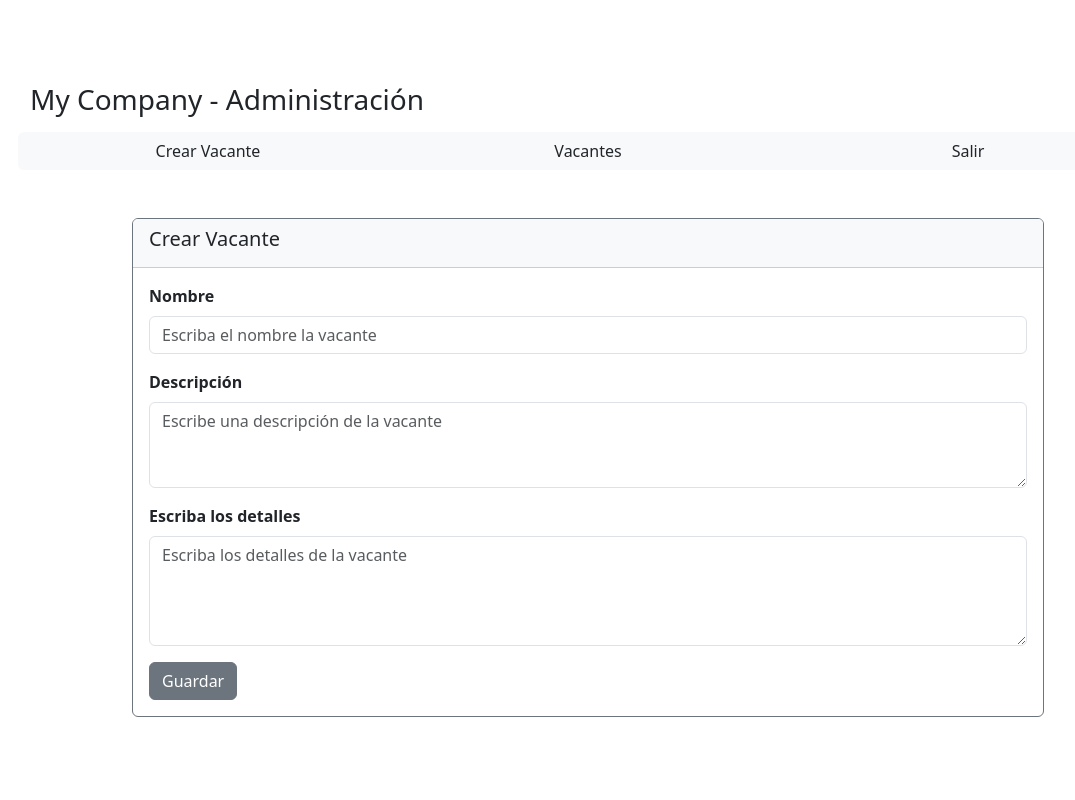
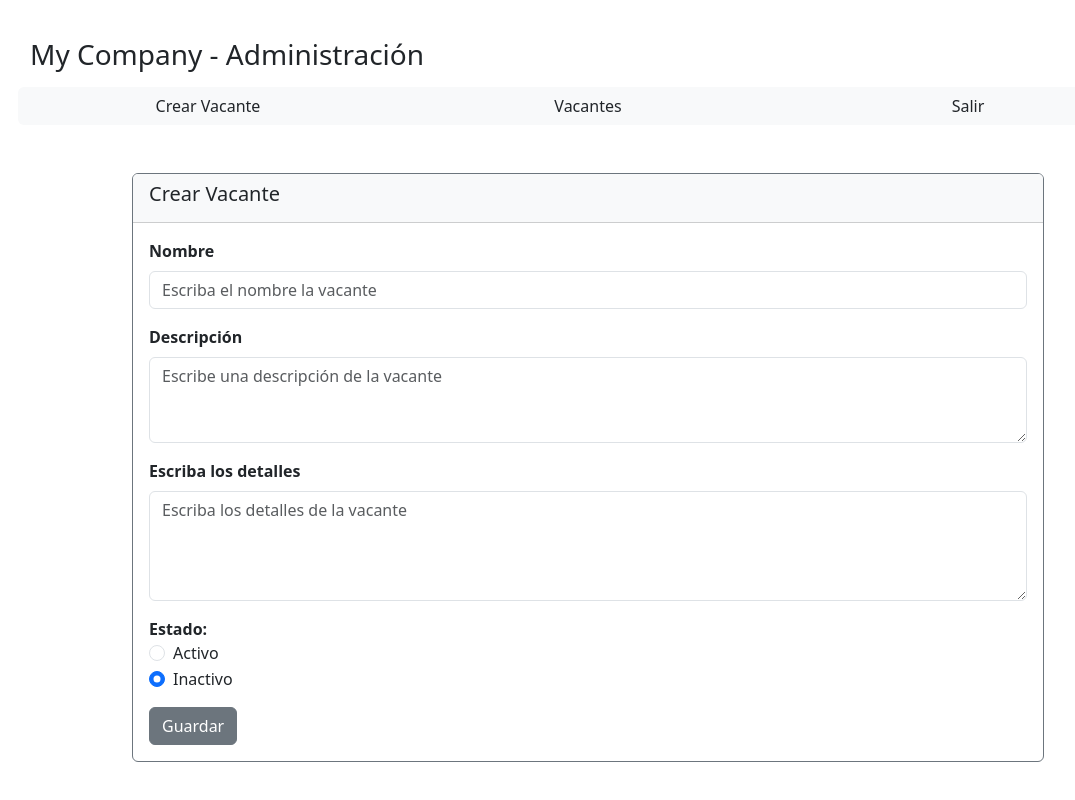
Before and after one commit to EfrenDLD/vacantes-app-FRONTEND, a React (Vite) app: page /formularioVacante in a window 1280 px wide. Shown: the whole page, without its empty margins (52-1127 px from the left). Built offline with nearby package versions, Linux system fonts and the light colour scheme.

Commit message:
feat: avances en la creacion de los servicios para vacantes

```diff
--- a/src/pages/FormularioVacantes/FormularioVacantes.jsx
+++ b/src/pages/FormularioVacantes/FormularioVacantes.jsx
@@ -1,11 +1,42 @@
-import { NavAdmin } from "../../components/NavAdmin/NavAdmin"
+import { useState } from "react";
+import { NavAdmin } from "../../components/NavAdmin/NavAdmin";
 
-export const FormularioVacante = () => {
+export const FormularioVacante = ({ guardar }) => {
+    // ********************************** DEFINICION DE VARIABLES  *****************************************
+    const [estado, setEstado] = useState("inactivo");
+    // *******************************  INICIALIZANDO LOS FORMULARIOS **************************************
+    const formularioInicialVacantes = {
+        fechaPublicacion: "",
+        nombre: "",
+        descripcion: "",
+        detalle: "",
+        activo: ""
+    }
+
+    const [datosFormularioVacantes, setDatosFormularioVacantes] = useState(formularioInicialVacantes);
+
+    // **********************************  OBTENER DATOS DE LA BD  *****************************************
+    // ********************************** USE EFFECTS **********************************
+    // **********************************  MANEJADORES DE CAMBIOS  *****************************************
+    const actualizarCamposVacante = (e) => {
+        const {name, value} = e.target;
+        setDatosFormularioVacantes((prevData) =>({
+            ...prevData,
+            [name]: name
+        }))
+    }
+    // ******************************* FUNCIONES GENERALES *******************************************
+    // ********************  SE ENVIAN LOS DATOS DEL FORMULARIO PARA SER GUARDADOS  ************************
+    // ***********************************  VALIDACION DE CAMPOS  ******************************************
+    // **************************  FUNCIONES PARA MOSTRAR MENSAJES AL USUARIO  *****************************
+
+
+
     return (
         <div className="w-100">
             <NavAdmin />
             <div className="d-flex justify-content-center">
-                <div className="col-12 card border-secondary w-75 mt-5  text-start">
+                <div className="col-12 card border-secondary w-75 mt-5 text-start">
                     <div className="card-header bg-light">
                         <h5 className="card-title">Crear Vacante</h5>
                     </div>
@@ -52,6 +83,40 @@ export const FormularioVacante = () => {
                                 ></textarea>
                             </div>
 
+                            <div className="mb-3">
+                                <label className="fw-bolder">Estado:</label>
+
+                                <div className="form-check">
+                                    <input
+                                        className="form-check-input"
+                                        type="radio"
+                                        name="estado"
+                                        id="radioActivo"
+                                        value="activo"
+                                        checked={estado === "activo"}
+                                        onChange={() => setEstado("activo")}
+                                    />
+                                    <label className="form-check-label" htmlFor="radioActivo">
+                                        Activo
+                                    </label>
+                                </div>
+
+                                <div className="form-check">
+                                    <input
+                                        className="form-check-input"
+                                        type="radio"
+                                        name="estado"
+                                        id="radioInactivo"
+                                        value="inactivo"
+                                        checked={estado === "inactivo"}
+                                        onChange={() => setEstado("inactivo")}
+                                    />
+                                    <label className="form-check-label" htmlFor="radioInactivo">
+                                        Inactivo
+                                    </label>
+                                </div>
+                            </div>
+
                             <button type="submit" className="btn btn-secondary">
                                 Guardar
                             </button>
@@ -60,5 +125,5 @@ export const FormularioVacante = () => {
                 </div>
             </div>
         </div>
-    )
-}
+    );
+};
```
Also changed, not shown: src/api/axiosConfig.js (added, +12 -0 lines), src/pages/FormularioVacantes/GestionFormularioVacantes.jsx (added, +24 -0 lines), src/service/VacanteService.js (added, +16 -0 lines), 1 other file (tests, documents, lock files or other folders).
